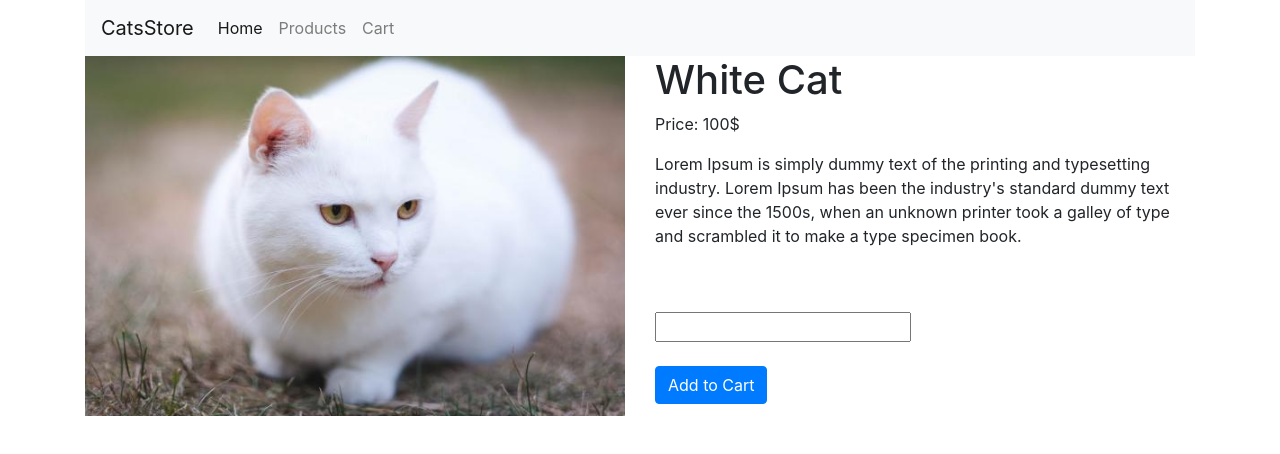
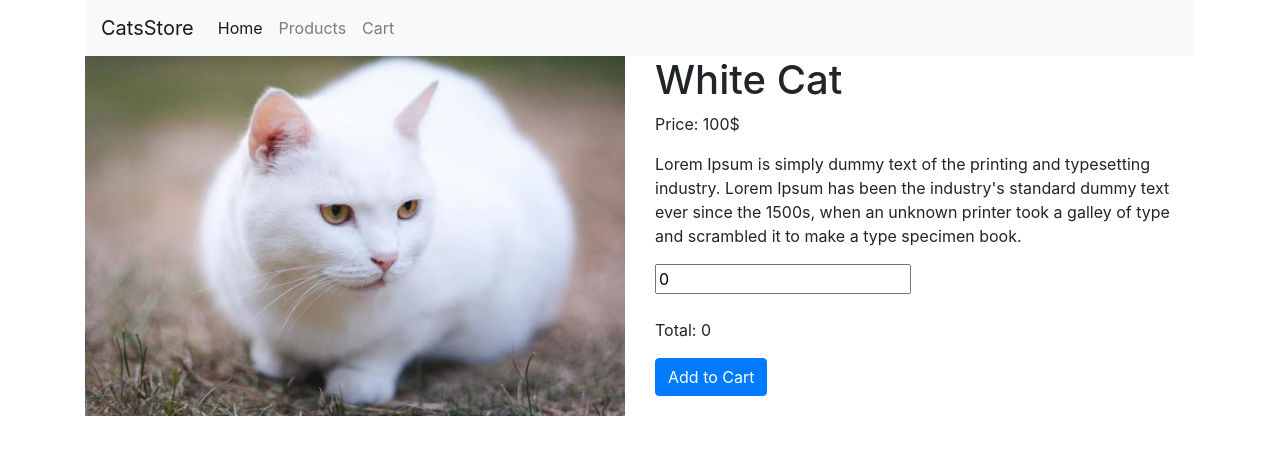
Before and after one commit to BashirShallah/react-redux-cart-example, a React (Create React App) app: page /products/1 in a window 1280 px wide. Shown: the top 454 px of the page. Built offline with nearby package versions, Linux system fonts and the light colour scheme.

Commit message:
handle quantity in product page.

```diff
--- a/src/pages/Product.js
+++ b/src/pages/Product.js
@@ -5,6 +5,7 @@
 
     state={
         loading: true,
+        quantity: 0,
         product: {}
     };
 
@@ -20,11 +21,23 @@
             })
     }
 
+    handleQuantity = (event) => {
+        const value = event.target.value;
+
+        if(value < 0)
+            return ;
+
+        this.setState({
+            quantity: value
+        })
+    }
+
     render(){
         if(this.state.loading)
             return 'Loading ..';
 
         const product = this.state.product;
+        const quantity = this.state.quantity;
 
         return (
             <div>
@@ -39,11 +52,12 @@
 
                         <p>{product.description}</p>
 
-                        <br/><br/>
 
-                        <input type="number" />
+                        <input type="number" value={quantity} onChange={this.handleQuantity} />
 
                         <br /><br />
+
+                        <p>Total: {quantity * product.price}</p>
 
                         <button className="btn btn-primary">
                             Add to Cart
```
